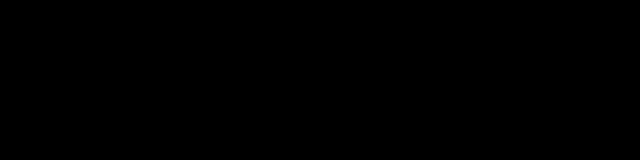
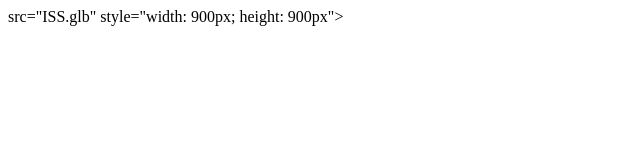
Before and after one commit to CCC-Jugendgruppe/Ar-Website, a website: page index.html in a window 1280 px wide. Shown: the whole page, without its empty margins (0-640 px from the left). Drawn offline with Linux system fonts and the light colour scheme.

Commit message:
transparent background

```diff
--- a/index.html
+++ b/index.html
@@ -2,12 +2,13 @@
 <html lang="en">
 <head>
   <meta charset="UTF-8">
+  <meta name = "viewport" content = "transparent-background">
   <title>CCC-Jugendgruppe Goe Ar-Brille</title>
   <script src="https://unpkg.com/@magicleap/prismatic"></script>
 
 </head>
-	<body style="background-color: black;">
-	  <ml-model
+	<body>
+		<ml-model>
 	    src="ISS.glb"
 	    style="width: 900px; height: 900px">
 	  <ml-model>
--- /dev/null
+++ b/style.css
@@ -0,0 +1,3 @@
+body {
+	background-color: rgba(0,0,0,0);
+}
```
